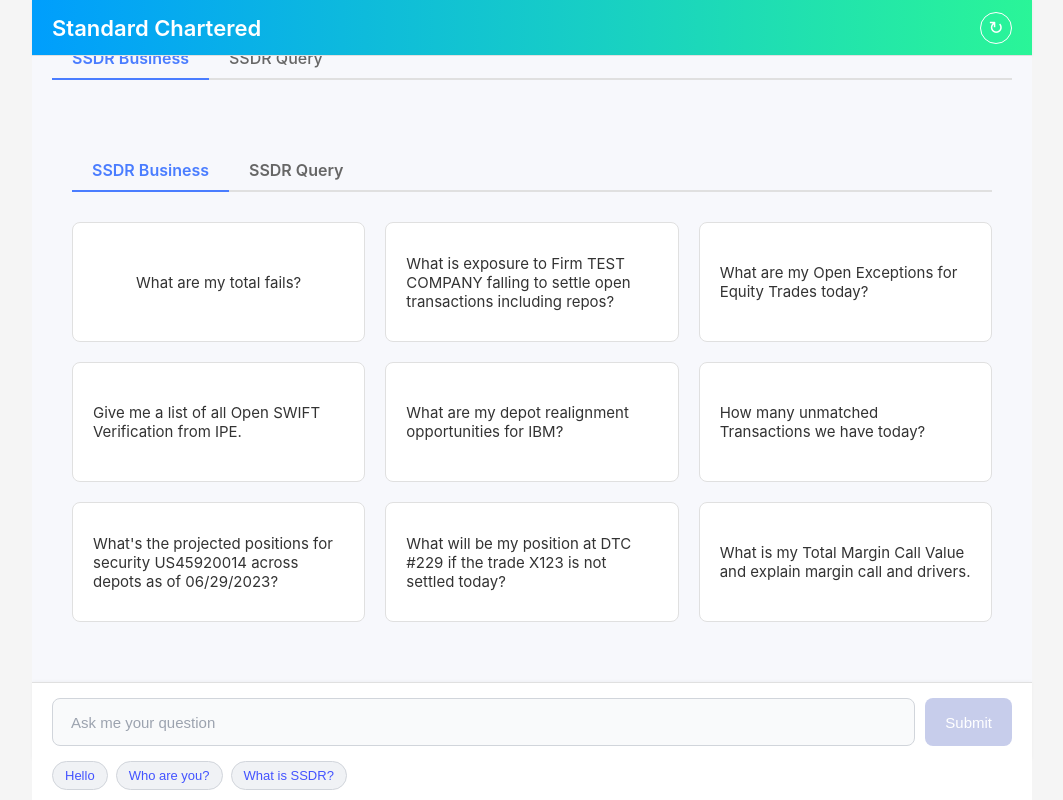
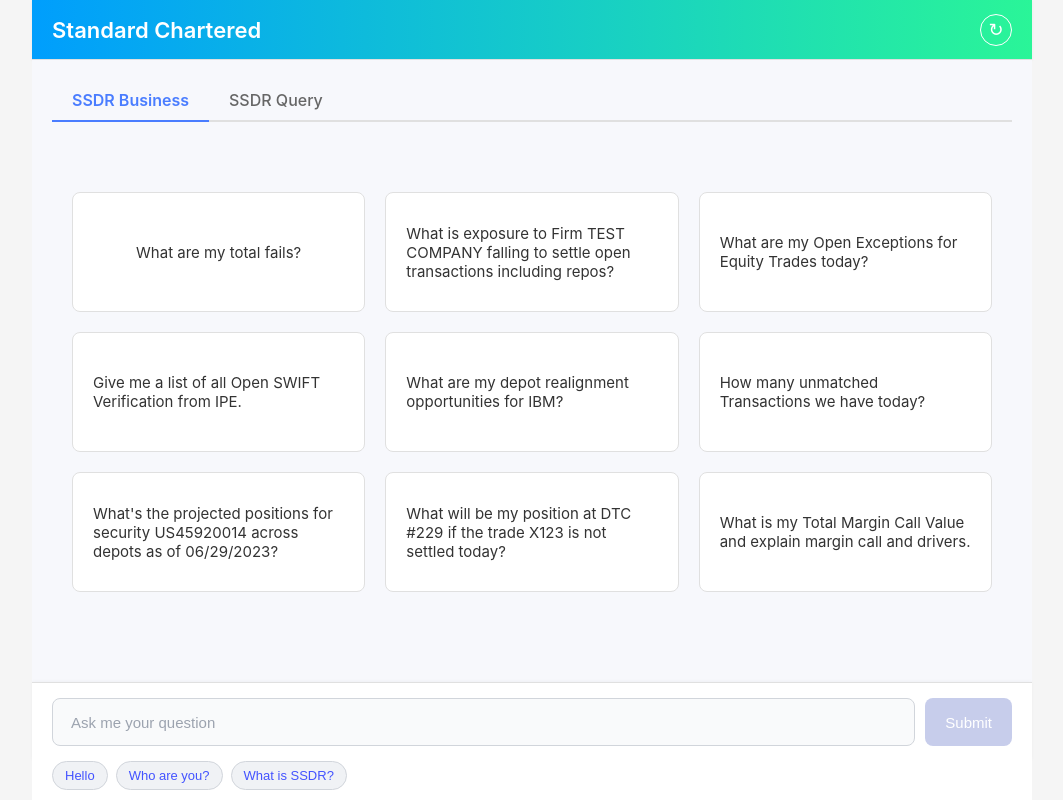
Before and after one commit to see311/llm_fe, a React (Create React App) app: page / in a window 1280 px wide. Shown: the whole page, without its empty margins (108-1171 px from the left). Built offline with nearby package versions, Linux system fonts and the light colour scheme; the HTML template or start-up script is replaced by a standard one.

Commit message:
Update Welcome.js

```diff
--- a/src/components/Welcome.js
+++ b/src/components/Welcome.js
@@ -58,8 +58,7 @@
   }
 `;
 
-const Welcome = ({ onWelcomeLinkClick, selectedTopic }) => {
-  const [activeTab, setActiveTab] = useState('business'); // 'business' 或 'query'
+const Welcome = ({ onWelcomeLinkClick, activeTab }) => {
 
   const welcomeOptions = {
     'business': [
@@ -86,59 +85,14 @@
     ]
   };
 
-  const followUpQuestionsMap = {
-    'ssdr-basic': [
-      { href: '#question-1', text: 'What are my total fails?' },
-      { href: '#question-2', text: 'What is exposure to Firm TEST COMPANY falling to settle open transactions including repos?' },
-      { href: '#question-3', text: 'What are my Open Exceptions for Equity Trades today?' },
-      { href: '#question-4', text: 'Give me a list of all Open SWIFT Verification from IPE.' },
-      { href: '#question-5', text: 'What are my depot realignment opportunities for IBM?' },
-      { href: '#question-6', text: 'How many unmatched Transactions we have today?' },
-      { href: '#question-7', text: 'What\'s the projected positions for security US45920014 across depots as of 06/29/2023?' },
-      { href: '#question-8', text: 'What will be my position at DTC #229 if the trade X123 is not settled today?' },
-      { href: '#question-9', text: 'What is my Total Margin Call Value and explain margin call and drivers.' },
-    ],
-    'ssdr-sql': [
-      { href: '#question-10', text: 'Generate a SQL query to find all users in the \'sales\' department.' },
-      { href: '#question-11', text: 'Create a SQL statement to get the top 5 products by sales amount.' },
-      { href: '#question-12', text: 'Write a SQL query to list all employees hired in the last year.' },
-      { href: '#question-13', text: 'Provide a SQL query to calculate the average salary for each department.' },
-      { href: '#question-14', text: 'Generate a SQL statement to find duplicate emails in the customers table.' },
-      { href: '#question-15', text: 'Write a SQL query to get the total number of orders for each customer.' },
-      { href: '#question-16', text: 'Create a SQL query to find all products with a stock level below 10.' },
-      { href: '#question-17', text: 'Generate a SQL statement to get the monthly sales report for the current year.' },
-      { href: '#question-18', text: 'Write a SQL query to find the names of all employees who are also managers.' },
-    ]
-  };
-
   const handleWelcomeLinkClick = (href, text) => {
     const topic = activeTab; // 'business' or 'query'
     onWelcomeLinkClick(href, text, false, topic);
   };
 
-  const handleQuestionClick = (href, text) => {
-    const topic = activeTab;
-    onWelcomeLinkClick(href, text, false, topic);
-  };
-
-  const followUpQuestions = followUpQuestionsMap[selectedTopic] || followUpQuestionsMap['ssdr-basic'];
-
   return (
     <WelcomeContainer>
-      <Tabs>
-        <Tab active={activeTab === 'business'} onClick={() => setActiveTab('business')}>SSDR Business</Tab>
-        <Tab active={activeTab === 'query'} onClick={() => setActiveTab('query')}>SSDR Query</Tab>
-      </Tabs>
-      {selectedTopic && selectedTopic.startsWith('ssdr-') ? (
-        <QuestionsGrid>
-          {followUpQuestions.map((option, index) => (
-            <QuestionCard key={index} onClick={() => handleQuestionClick(option.href, option.text)}>
-              {option.text}
-            </QuestionCard>
-          ))}
-        </QuestionsGrid>
-      ) : (
-        activeTab === 'business' ? (
+      {activeTab === 'business' ? (
         <QuestionsGrid>
           {welcomeOptions.business.map((option, index) => (
             <QuestionCard key={index} onClick={() => handleWelcomeLinkClick(option.href, option.text)}>
@@ -154,7 +108,6 @@
             </QuestionCard>
           ))}
         </QuestionsGrid>
-        )
       )}
     </WelcomeContainer>
   );
```
Lines whose indentation alone changed are shown as unchanged.
